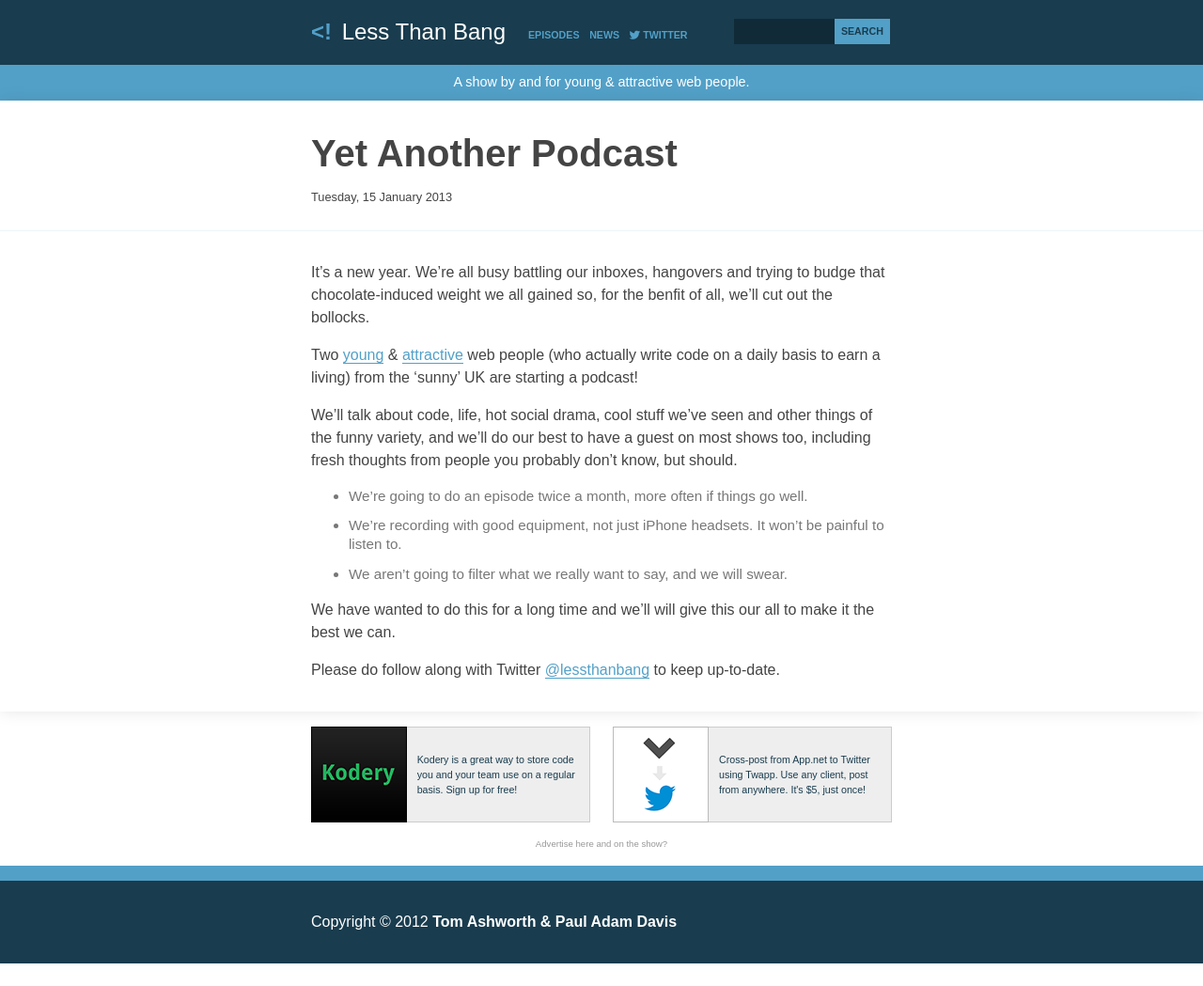
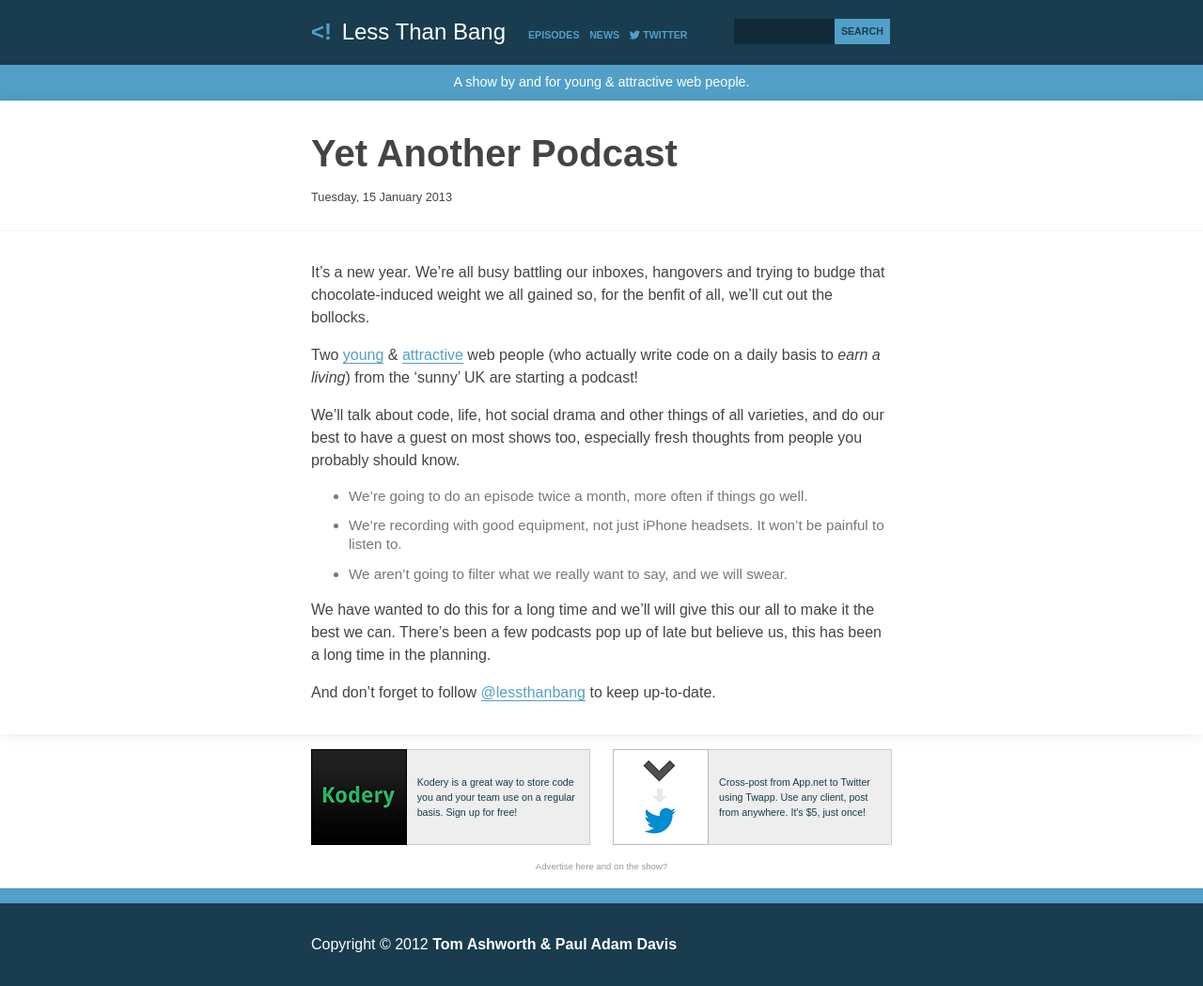
Before and after one commit to phuu/lessthanbang, a Jekyll site: the page built from _posts/2013-01-15-yet-another-podcast.md, in a window 1280 px wide. Shown: the whole page at 94% size. Built offline with Jekyll 4.4.1, drawn with Linux system fonts in a browser that asks for light colours; Markdown is read by kramdown in place of the engine named in the settings; before the commit the page ends 1025 px from its top, so only the background shows below that.

Commit message:
Copy tweaks.

```diff
--- a/_layouts/post.html
+++ b/_layouts/post.html
@@ -14,7 +14,13 @@ layout: default
   <section class="main">
     <div class="inner">
       {{ content }}
-      {% if page.mp3_src %}<p><a href="{{ page.mp3_src }}" class="btn">Download MP3{% if page.mp3_src %} ({{ page.mp3_size }}){% endif %}</a></p>{% endif %}
+      {% if page.mp3_src %}
+        <p>
+          <a href="{{ page.mp3_src }}" class="btn">
+            Download mp3 {% if page.mp3_src %}({{ page.mp3_size }}){% endif %}
+          </a>
+        </p>
+      {% endif %}
     </div>
   </section>
 </article>
--- a/_posts/2013-01-15-yet-another-podcast.md
+++ b/_posts/2013-01-15-yet-another-podcast.md
@@ -6,14 +6,14 @@ category: news
 
 It's a new year. We're all busy battling our inboxes, hangovers and trying to budge that chocolate-induced weight we all gained so, for the benfit of all, we'll cut out the bollocks.
 
-Two [young](//twitter.com/phuunet) & [attractive](//twitter.com/PaulAdamDavis) web people (who actually write code on a daily basis to earn a living) from the ‘sunny’ UK are starting a podcast!
+Two [young](//twitter.com/phuunet) & [attractive](//twitter.com/PaulAdamDavis) web people (who actually write code on a daily basis to *earn a living*) from the ‘sunny’ UK are starting a podcast!
 
-We'll talk about code, life, hot social drama, cool stuff we've seen and other things of the funny variety, and we'll do our best to have a guest on most shows too, including fresh thoughts from people you probably don't know, but should.
+We'll talk about code, life, hot social drama and other things of all varieties, and do our best to have a guest on most shows too, especially fresh thoughts from people you probably should know.
 
 * We're going to do an episode twice a month, more often if things go well.
 * We're recording with good equipment, not just iPhone headsets. It won't be painful to listen to.
 * We aren't going to filter what we really want to say, and we will swear.
 
-We have wanted to do this for a long time and we'll will give this our all to make it the best we can.
+We have wanted to do this for a long time and we'll will give this our all to make it the best we can. There's been a few podcasts pop up of late but believe us, this has been a long time in the planning.
 
-Please do follow along with Twitter [@lessthanbang](http://twitter.com/lessthanbang) to keep up-to-date.
+And don't forget to follow [@lessthanbang](http://twitter.com/lessthanbang) to keep up-to-date.
--- a/episodes.html
+++ b/episodes.html
@@ -18,7 +18,7 @@ permalink: episodes/
 					{% endif %}
 					<b>{{post.date | date: "%B %Y"}}</b><br><!-- br is open month -->
 				{% endif %}
-				<a href="{{ post.url }}">{{ post.title }}</a> <time>{{post.date | date: "%A %e" }}</time><br>
+				<time>{{post.date | date: "%A %e" }}</time> &ndash; <a href="{{ post.url }}">{{ post.title }}</a><br>
 				{% capture prev_post_month %}{{post_month}}{% endcapture %}
 			{% endfor %}
 		{% else %}
```
